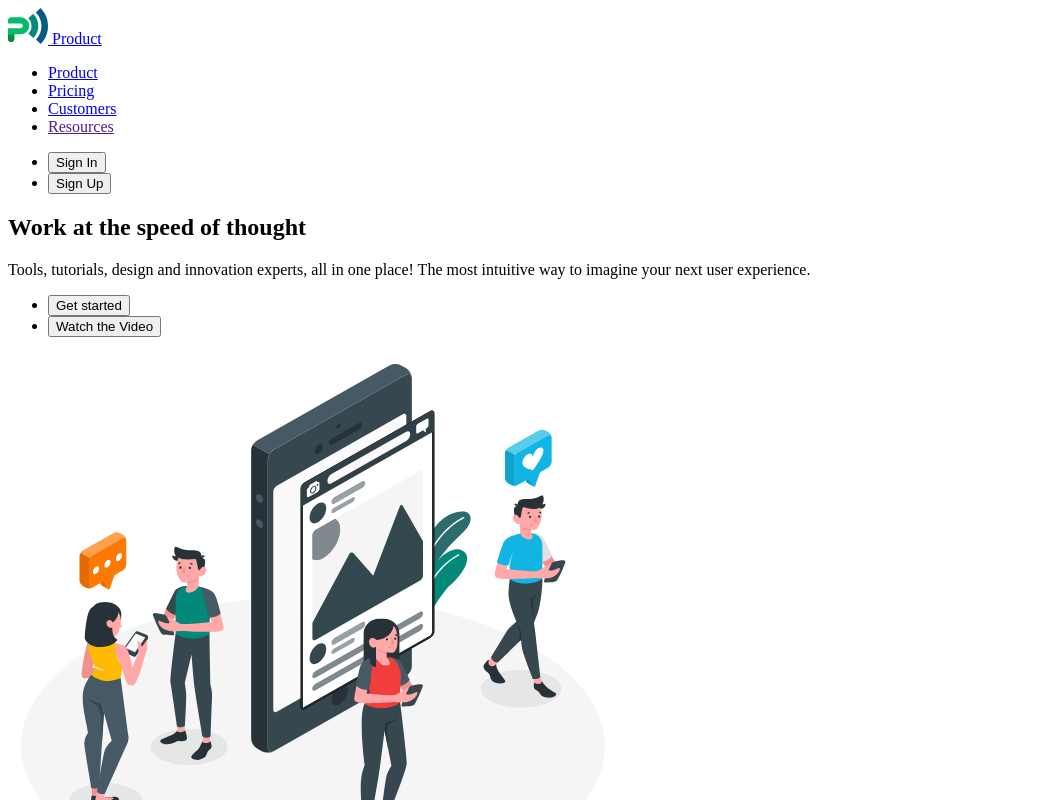
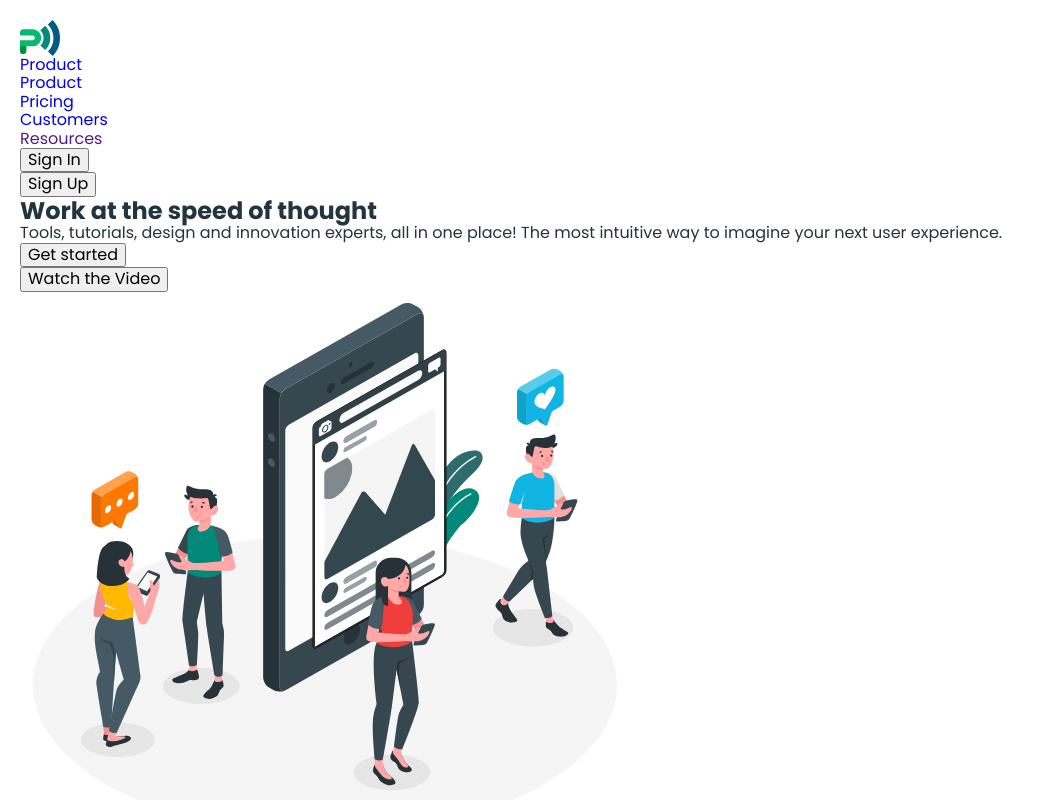
Before and after one commit to ZamorinVolodymyr/blendet-02, a plain HTML site: page index.html in a window 1280 px wide. Shown: the top 800 px of the page, without its empty margins (0-1057 px from the left). Drawn offline with nearby package versions, Linux system fonts and the light colour scheme.

Commit message:
add css class/link

```diff
--- /dev/null
+++ b/css/styles.css
@@ -0,0 +1,58 @@
+body {
+  font-family: Poppins, sans-serif;
+  background-color: #fff;
+  color: #22343d;
+  padding: 20px;
+}
+
+a {
+  text-decoration: none;
+}
+
+ul {
+  list-style-type: none;
+  padding-left: 0;
+  margin: 0;
+}
+
+h1,
+h2,
+h3,
+h4,
+h5,
+h6,
+p {
+  margin: 0;
+}
+
+img {
+  display: block;
+}
+
+button {
+  cursor: pointer;
+  font-family: inherit;
+}
+
+/* HEADER */
+
+.header {
+}
+.header-logo {
+}
+.logo {
+}
+.header-nav {
+}
+.header-nav-list {
+}
+.header-nav-item {
+}
+.header-nav-link {
+}
+.header-btn-list {
+}
+.header-btn-item {
+}
+.header-btn {
+}
--- a/index.html
+++ b/index.html
@@ -5,26 +5,52 @@
     <meta name="viewport" content="width=device-width, initial-scale=1.0" />
     <link rel="icon" type="image/svg+xml" href="./images/logo.svg" />
     <title>Business promotion</title>
+    <link
+      rel="stylesheet"
+      href="https://cdnjs.cloudflare.com/ajax/libs/modern-normalize/3.0.1/modern-normalize.min.css"
+      integrity="sha512-q6WgHqiHlKyOqslT/lgBgodhd03Wp4BEqKeW6nNtlOY4quzyG3VoQKFrieaCeSnuVseNKRGpGeDU3qPmabCANg=="
+      crossorigin="anonymous"
+      referrerpolicy="no-referrer"
+    />
+    <link rel="preconnect" href="https://fonts.googleapis.com" />
+    <link rel="preconnect" href="https://fonts.gstatic.com" crossorigin />
+    <link
+      href="https://fonts.googleapis.com/css2?family=Inter:wght@500;700&family=Montserrat:wght@400;500;600;700&family=Poppins:wght@400;500;600;700;800&family=Roboto:wght@400;500;700;900&display=swap"
+      rel="stylesheet"
+    />
+    <link rel="stylesheet" href="./css/styles.css" />
   </head>
   <body>
     <!-- HEADER  -->
-    <header>
-      <a href="./index.html">
+    <header class="header">
+      <a class="header-logo logo" href="./index.html">
         <img src="./images/logo.svg" alt="logo" width="40" height="36" />
         Product
       </a>
 
-      <nav>
-        <ul>
-          <li><a href="./index.html">Product</a></li>
-          <li><a href="./pricing.html">Pricing</a></li>
-          <li><a href="./customers.html">Customers</a></li>
-          <li><a href="">Resources</a></li>
+      <nav class="header-nav">
+        <ul class="header-nav-list">
+          <li class="header-nav-item">
+            <a class="header-nav-link" href="./index.html">Product</a>
+          </li>
+          <li class="header-nav-item">
+            <a class="header-nav-link" href="./pricing.html">Pricing</a>
+          </li>
+          <li class="header-nav-item">
+            <a class="header-nav-link" href="./customers.html">Customers</a>
+          </li>
+          <li class="header-nav-item">
+            <a class="header-nav-link" href="">Resources</a>
+          </li>
         </ul>
       </nav>
-      <ul>
-        <li><button type="button">Sign In</button></li>
-        <li><button type="button">Sign Up</button></li>
+      <ul class="header-btn-list">
+        <li class="header-btn-item">
+          <button class="header-btn" type="button">Sign In</button>
+        </li>
+        <li class="header-btn-item">
+          <button class="header-btn" type="button">Sign Up</button>
+        </li>
       </ul>
     </header>
     <main>
```
